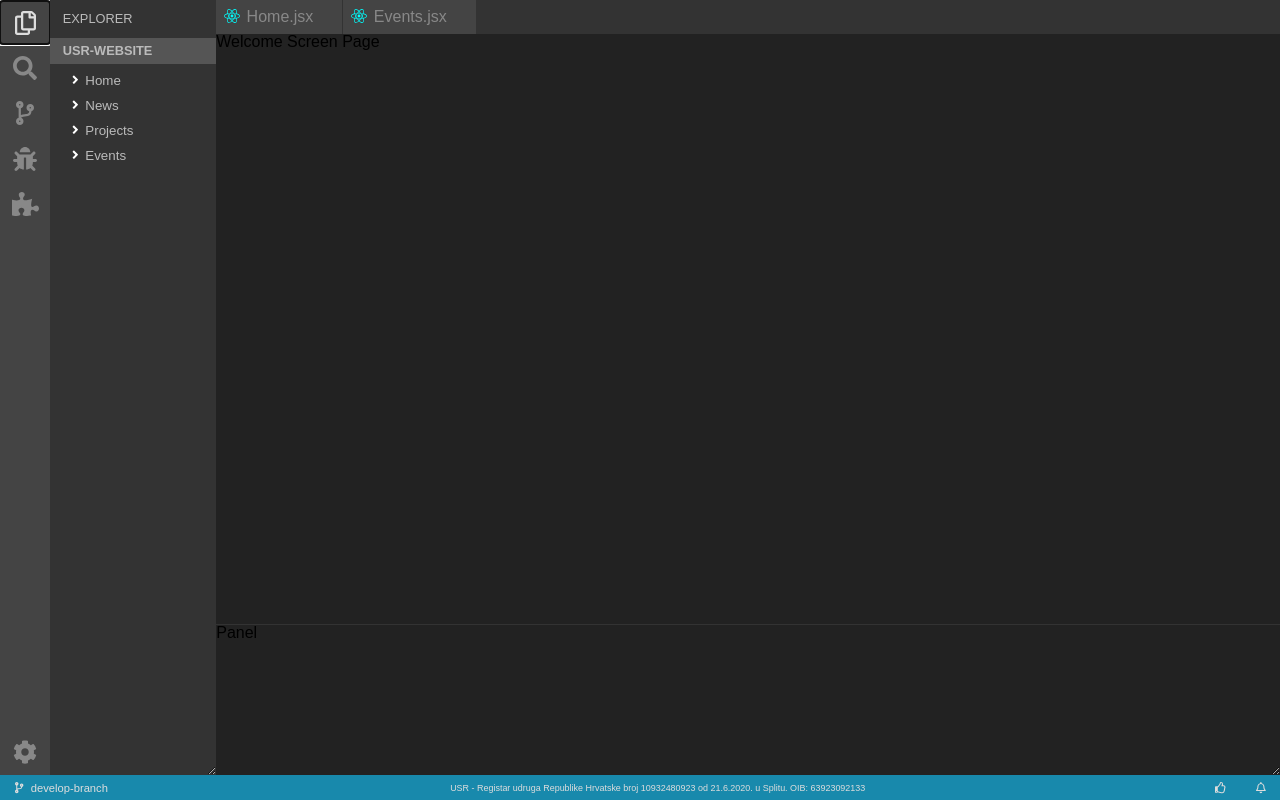
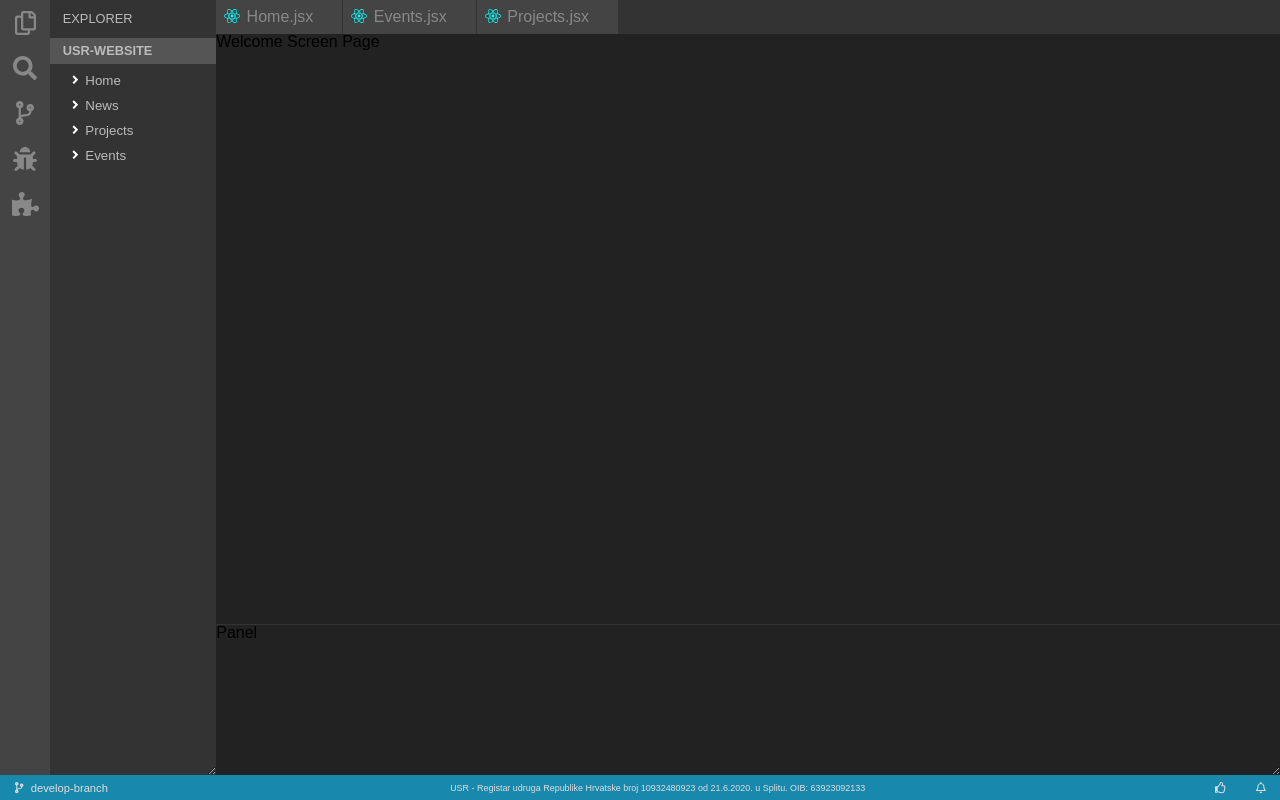
Before and after one commit to Udruga-Studenata-Racunalstva/usr-website, a React (Create React App) app: page / in a window 1280 px wide. Built offline with nearby package versions, Linux system fonts and the light colour scheme.

Commit message:
👷 Apply DRY

```diff
--- a/src/components/shared/ActivityBar/ActivityBar.jsx
+++ b/src/components/shared/ActivityBar/ActivityBar.jsx
@@ -5,39 +5,30 @@ import { faCopy as faExplorer} from '@fortawesome/free-regular-svg-icons'
 import { faSearch, faCodeBranch as faSourceControl, faBug as faDebug, faPuzzlePiece as faExtensions, faCog as faSettings} from '@fortawesome/free-solid-svg-icons'
 
 const ActivityBar = () => {
+
+	const renderItem = (item) => {
+		return (
+			<li className="aside-item">
+				<button className="aside-button">
+					<FontAwesomeIcon className="aside-fa" icon={item.icon} />
+					<span className="aside-tooltip">{item.tooltip}</span>
+				</button>
+			</li>
+		)
+	}
+
+	const items = [
+		{icon: faExplorer, tooltip: "Explorer (Ctrl+Shift+E)"},
+		{icon: faSearch, tooltip: "Search (Ctrl+Shift+F)"},
+		{icon: faSourceControl, tooltip: "Source Control (Ctrl+Shift+G)"},
+		{icon: faDebug, tooltip: "Run and Debug (Ctrl+Shift+D)"},
+		{icon: faExtensions, tooltip: "Extensions (Ctrl+Shift+X)"},
+	]
+
 	return (
 		<aside className="aside">
 			<ul className="aside-list flex-column">
-				<li className="aside-item">
-					<button className="aside-button" autofocus="autofocus">
-						<FontAwesomeIcon className="aside-fa" icon={faExplorer} />
-					</button>
-				</li>
-				<li className="aside-item">
-					<button className="aside-button">
-						<FontAwesomeIcon className="aside-fa" icon={faSearch} />
-					</button>
-				</li>
-				<li className="aside-item">
-					<button className="aside-button">
-						<FontAwesomeIcon className="aside-fa" icon={faSourceControl} />
-					</button>
-				</li>
-				<li className="aside-item">
-					<button className="aside-button">
-						<FontAwesomeIcon className="aside-fa" icon={faDebug} />
-					</button>
-				</li>
-				<li className="aside-item">
-					<button className="aside-button">
-						<FontAwesomeIcon className="aside-fa" icon={faExtensions} />
-					</button>
-				</li>
-				<li className="aside-item aside-item--settings">
-					<button className="aside-button aside-button--settings">
-						<FontAwesomeIcon className="aside-fa" icon={faSettings} />
-					</button>
-				</li>
+				{items.map(renderItem)}
 			</ul>
 		</aside>
 	 );
--- a/src/components/shared/EditorGroups/EditorGroups.jsx
+++ b/src/components/shared/EditorGroups/EditorGroups.jsx
@@ -6,24 +6,30 @@ import { faTimes as faExit} from '@fortawesome/free-solid-svg-icons'
 import { faReact} from '@fortawesome/free-brands-svg-icons'
 
 const EditorGroups = () => {
+
+	const renderItem = (item) => {
+		return (
+			<li className="nav-item">
+				<FontAwesomeIcon className="nav-fa nav-fa--react" icon={item.icon} />
+				<Link to={`/${item.name.toLowerCase()}`} className="nav-link">{item.name}.jsx</Link>
+				<button className="nav-button">
+					<FontAwesomeIcon className="nav-fa" icon={faExit} />
+				</button>
+			</li>
+		)
+	}
+
+	const items = [
+		{icon: faReact, name: "Home"},
+		{icon: faReact, name: "Events"},
+		{icon: faReact, name: "Projects"},
+	]
+
 	return (
 		<header>
 			<nav id="nav" className="nav flex-row">
 				<ul className="nav-list flex-row">
-					<li className="nav-item">
-						<FontAwesomeIcon className="nav-fa nav-fa--react" icon={faReact} />
-						<Link to="/home" className="nav-link">Home.jsx</Link>
-						<button className="nav-button">
-							<FontAwesomeIcon className="nav-fa" icon={faExit} />
-						</button>
-					</li>
-					<li className="nav-item">
-						<FontAwesomeIcon className="nav-fa nav-fa--react" icon={faReact} />
-						<Link to="/events" className="nav-link">Events.jsx</Link>
-						<button className="nav-button">
-							<FontAwesomeIcon className="nav-fa" icon={faExit} />
-						</button>
-					</li>
+					{items.map(renderItem)}
 				</ul>
 			</nav>
 		</header>
--- a/src/components/shared/SideBar/SideBar.jsx
+++ b/src/components/shared/SideBar/SideBar.jsx
@@ -6,6 +6,25 @@ import { faAngleDown as faCaretDown, faAngleRight as faCaretRight} from '@fortaw
 // import { faReact} from '@fortawesome/free-brands-svg-icons'
 
 const SideBar = () => {
+
+	const renderItem = (item) => {
+		return (
+			<li className="sidenav-item">
+				<button className="sidenav-button">
+					<FontAwesomeIcon className="sidenav-fa" icon={item.icon} />
+					<span>{item.name}</span>
+				</button>
+			</li>
+		)
+	}
+
+	const items = [
+		{icon: faCaretRight, name: "Home"},
+		{icon: faCaretRight, name: "News"},
+		{icon: faCaretRight, name: "Projects"},
+		{icon: faCaretRight, name: "Events"},
+	]
+
 	return (
 		<nav id="sidenav" className="sidenav flex-column">
 			<h2 className="sidenav-title">EXPLORER</h2>
@@ -13,30 +32,7 @@ const SideBar = () => {
 			<h2 className="sidenav-title sidenav-title--main">USR-WEBSITE</h2>
 
 			<ul className="sidenav-list">
-				<li className="sidenav-item">
-					<button className="sidenav-button">
-						<FontAwesomeIcon className="sidenav-fa" icon={faCaretRight} />
-						<span>Home</span>
-					</button>
-				</li>
-				<li className="sidenav-item">
-					<button className="sidenav-button">
-						<FontAwesomeIcon className="sidenav-fa" icon={faCaretRight} />
-						<span>News</span>
-					</button>
-				</li>
-				<li className="sidenav-item">
-					<button className="sidenav-button">
-						<FontAwesomeIcon className="sidenav-fa" icon={faCaretRight} />
-						<span>Projects</span>
-					</button>
-				</li>
-				<li className="sidenav-item">
-					<button className="sidenav-button">
-						<FontAwesomeIcon className="sidenav-fa" icon={faCaretRight} />
-						<span>Events</span>
-					</button>
-				</li>
+				{items.map(renderItem)}
 			</ul>
 		</nav>
 	 );
```
